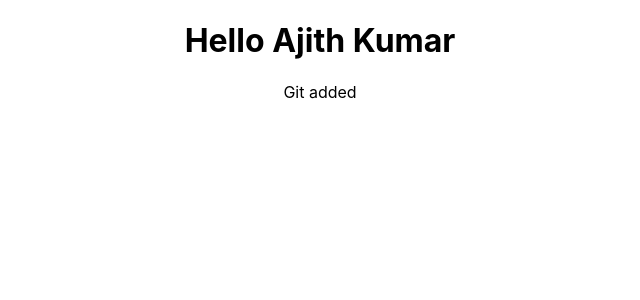
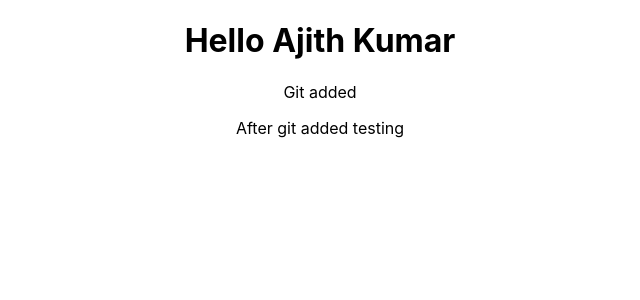
Before and after one commit to ThotiAjith/Testing, a React (Create React App) app: page / in a window 1280 px wide. Shown: the top 300 px of the page, without its empty margins (320-960 px from the left). Built offline with nearby package versions, Linux system fonts and the light colour scheme.

Commit message:
modified in app.js description added

```diff
--- a/src/App.js
+++ b/src/App.js
@@ -5,6 +5,7 @@ function App() {
     <div className="App">
    <h1>Hello Ajith Kumar</h1>
    <p>Git added</p>
+  <p>After git added testing</p>
     </div>
   );
 }
```
